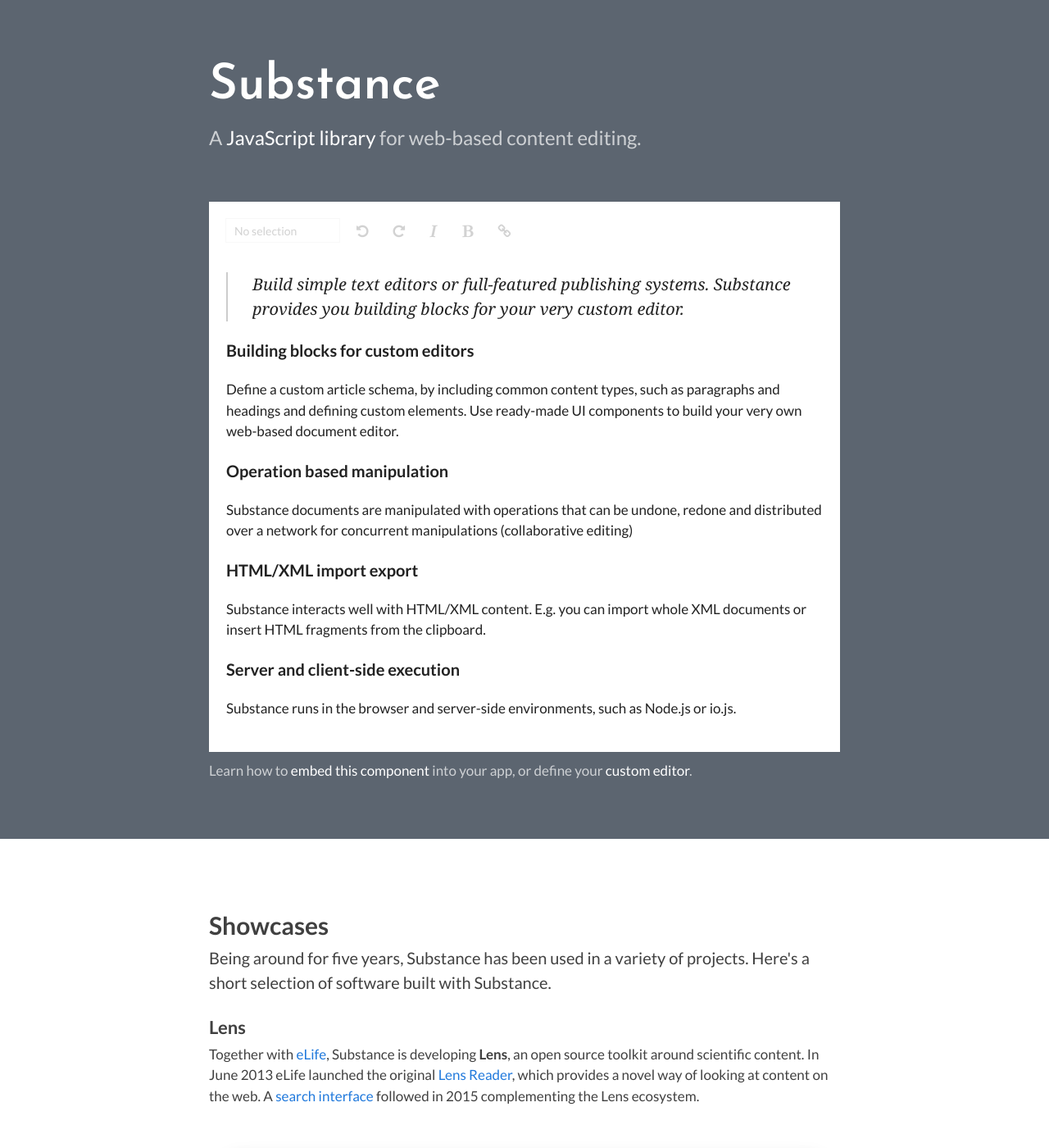
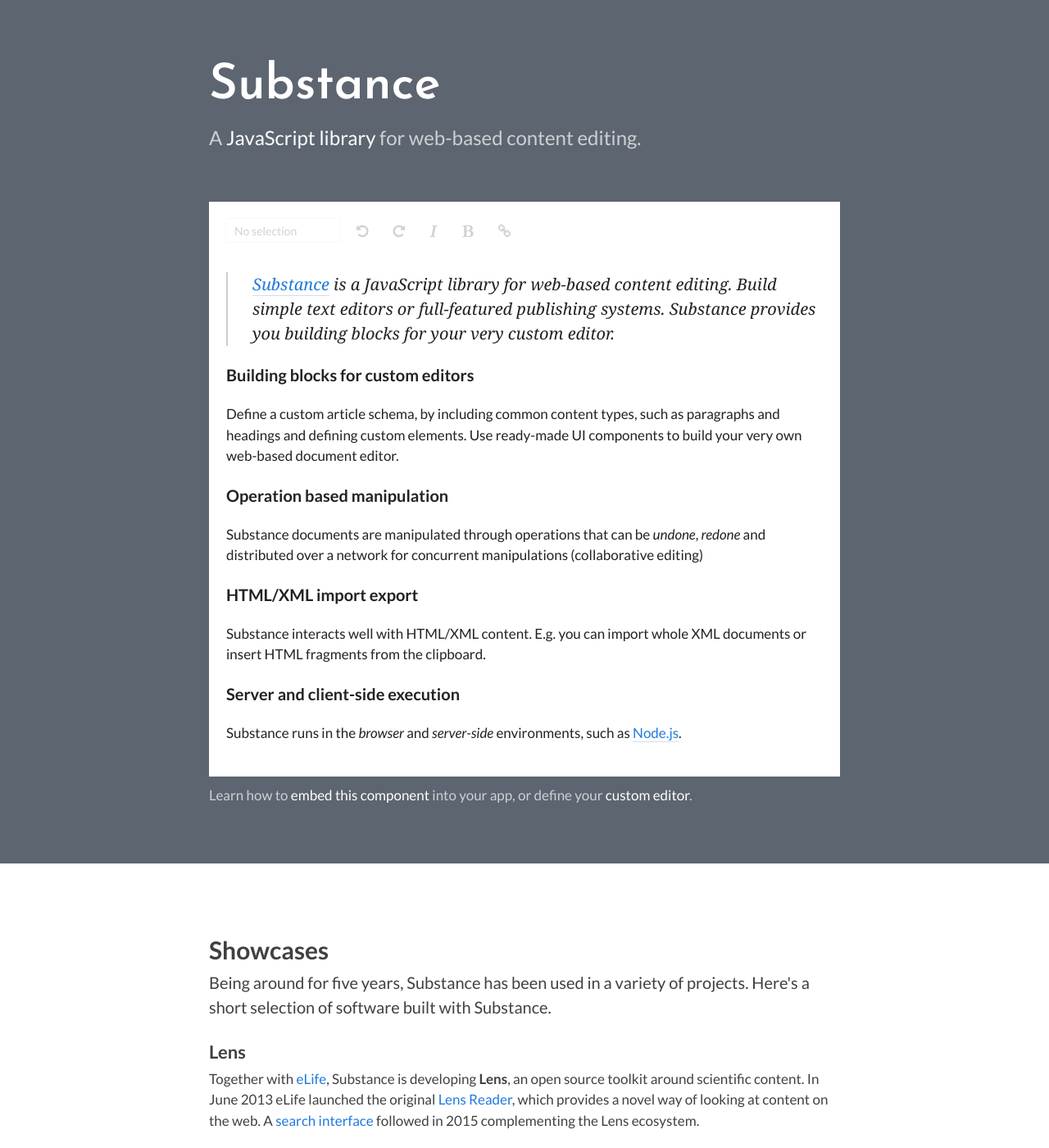
Before and after one commit to substance/substance.github.com, a Jekyll site: the page built from index.html, in a window 1280 px wide and 1400 px high. Shown: the whole window at 82% size. Built offline with Jekyll 4.4.1, drawn with Linux system fonts in a browser that asks for light colours; nearby versions of some CDN libraries.

Commit message:
Fix texts.

```diff
--- a/index.html
+++ b/index.html
@@ -4,7 +4,6 @@
 
 <div class="teaser">
   <div class="limiter">
-
 
     <!-- <div class="navigation">
       <a class="nav-item" href="#">Showcases</a>
@@ -13,18 +12,17 @@
     </div> -->
 
     <!-- This should be made editable on desktop using Substance HTML Editor -->
-
     <div id="editor_container">
-      <blockquote>Build simple text editors or full-featured publishing systems. Substance provides you building blocks for your very custom editor.</blockquote>
+      <blockquote><a href="http://substance.io">Substance</a> is a JavaScript library for web-based content editing. Build simple text editors or full-featured publishing systems. Substance provides you building blocks for your very custom editor.</blockquote>
 
       <h2>Building blocks for custom editors</h2>
       <p>Define a custom article schema, by including common content types, such as paragraphs and headings and defining custom elements. Use ready-made UI components to build your very own web-based document editor.</p>
       <h2>Operation based manipulation</h2>
-      <p>Substance documents are manipulated with operations that can be undone, redone and distributed over a network for concurrent manipulations (collaborative editing)</p>
+      <p>Substance documents are manipulated through operations that can be <em>undone</em>, <em>redone</em> and distributed over a network for concurrent manipulations (collaborative editing)</p>
       <h2>HTML/XML import export</h2>
       <p>Substance interacts well with HTML/XML content. E.g. you can import whole XML documents or insert HTML fragments from the clipboard.</p>
       <h2>Server and client-side execution</h2>
-      <p>Substance runs in the browser and server-side environments, such as Node.js or io.js.</p>
+      <p>Substance runs in the <em>browser</em> and <em>server-side</em> environments, such as <a href="https://nodejs.org">Node.js</a>.</p>
     </div>
     <div class="editor-info">Learn how to <a target="_blank" href="https://github.com/substance/demos/tree/master/prose-editor">embed this component</a> into your app, or define your <a href="https://github.com/substance/demos/tree/master/notepad#building-a-notepad-with-substance" target="_blank">custom editor</a>.</div>
   </div>
```
